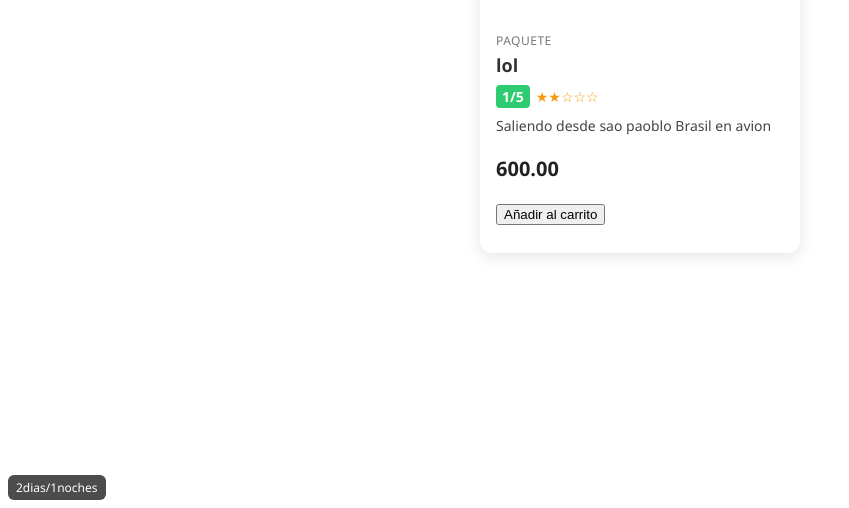
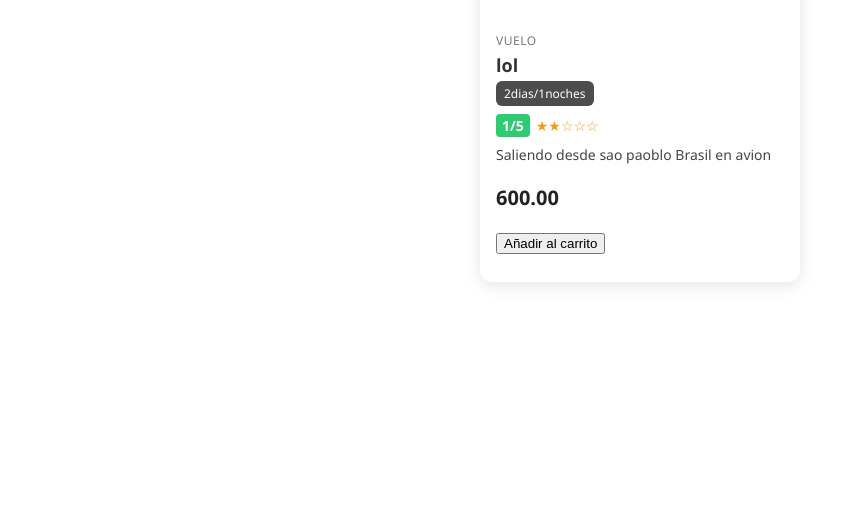
Before and after one commit to joa1205/olimpiada, a PHP site: page /vuelos.php in a window 1280 px wide. Shown: the part 292-800 px from the top of the page, without its empty margins (0-849 px from the left). Run offline with PHP 8.4, Linux system fonts and the light colour scheme; data comes from the database, SQL or seed files in the repository.

Commit message:
cambio de la duracion de los vuelos

```diff
--- a/jdp/vuelos.php
+++ b/jdp/vuelos.php
@@ -103,11 +103,11 @@ if ($_SERVER['REQUEST_METHOD'] === 'POST' && isset($_POST['eliminar_vuelo_id']))
   <div class="card">
     <div class="card-img">
       <img src="<?php echo $vuelos['imagen']; ?>" alt="">
-      <div class="duration"><?php echo $vuelos['duracion']; ?></div>
     </div>
     <div class="card-content">
-      <p class="package-label">PAQUETE</p>
+      <p class="package-label">VUELO</p>
       <h2 class="destination"><?php echo $vuelos['lugar_de_llegada']; ?></h2>
+      <div class="duration"><?php echo $vuelos['duracion']; ?></div>
       <div class="rating">
         <span class="score"><?php echo $vuelos['calificacion']; ?>/5</span>
         <span class="stars">
@@ -204,7 +204,6 @@ if ($_SERVER['REQUEST_METHOD'] === 'POST' && isset($_POST['eliminar_vuelo_id']))
   }
 
   .duration {
-    position: absolute;
     bottom: 8px;
     left: 8px;
     background-color: rgba(0, 0, 0, 0.7);
@@ -212,6 +211,7 @@ if ($_SERVER['REQUEST_METHOD'] === 'POST' && isset($_POST['eliminar_vuelo_id']))
     font-size: 12px;
     padding: 4px 8px;
     border-radius: 6px;
+    display: inline-block;
   }
 
   .card-content {
```
